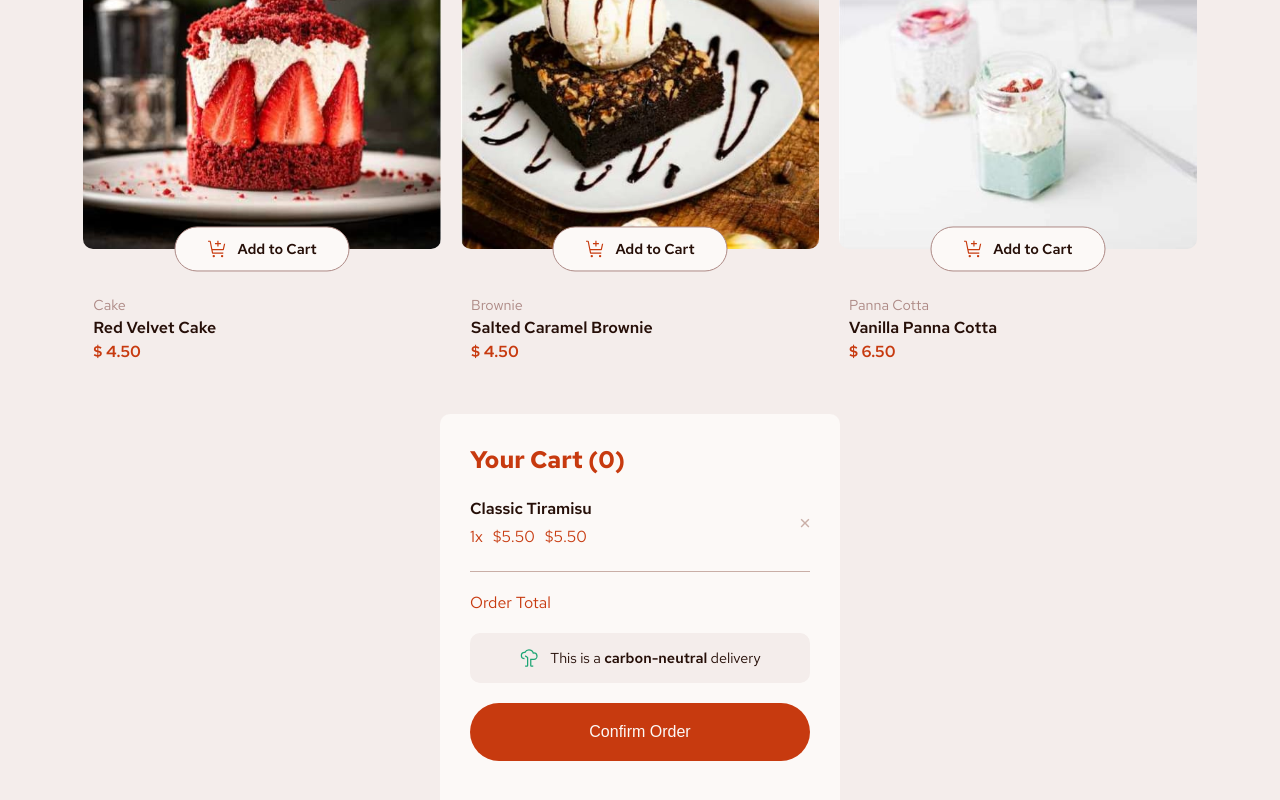
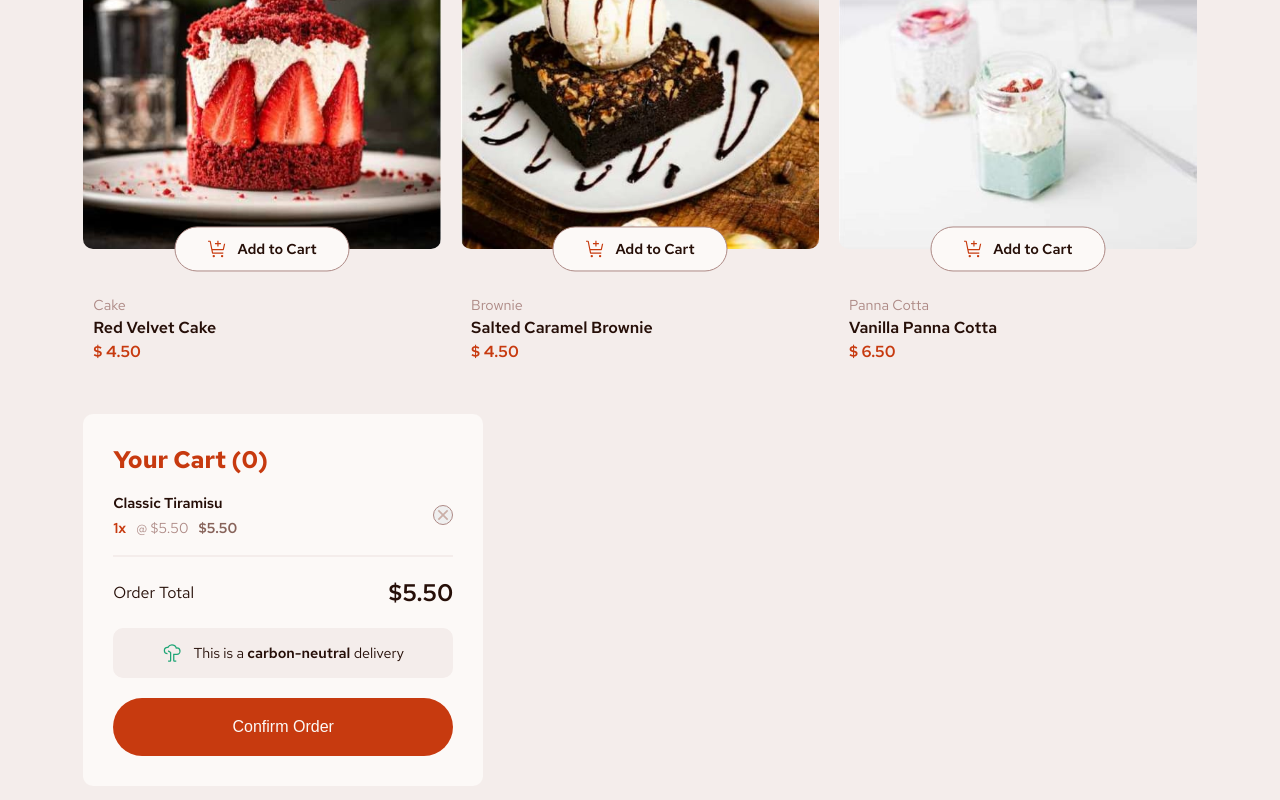
Before and after one commit to Charlene258/product-list-with-cart-main, a plain HTML site: page index.html in a window 1280 px wide. Shown: the part 1255-2055 px from the top of the page. Drawn offline with Linux system fonts and the light colour scheme.

Commit message:
updated index.html & style.css

```diff
--- a/index.html
+++ b/index.html
@@ -28,28 +28,21 @@
               <p class="item-name">Classic Tiramisu</p>
               <div class="quantity-price-container">
                 <p class="item-quantity">1x</p>
-                <p class="item-price">$5.50</p>
+                <p class="item-price">@ $5.50</p>
                 <p class="total-item-price">$5.50</p>
               </div>
             </div>
-            <svg
-              class="cancel-btn"
-              xmlns="http://www.w3.org/2000/svg"
-              width="10"
-              height="10"
-              fill="none"
-              viewBox="0 0 10 10"
-            >
-              <path
-                fill="#CAAFA7"
-                d="M8.375 9.375 5 6 1.625 9.375l-1-1L4 5 .625 1.625l1-1L5 4 8.375.625l1 1L6 5l3.375 3.375-1 1Z"
+            <button class="remove-item-btn">
+              <img
+                src="assets/images/icon-remove-item.svg"
+                alt="remove item button"
               />
-            </svg>
+            </button>
           </div>
 
           <div class="order-total">
             <p>Order Total</p>
-            <p class="order-price-total"></p>
+            <p class="order-price-total">$5.50</p>
           </div>
           <div class="carbon-neutral-delivery-container">
             <svg
--- a/style.css
+++ b/style.css
@@ -19,6 +19,7 @@
 }
 
 body {
+  min-width: 375px;
   background-color: var(--Rose-100);
   display: flex;
   flex-direction: column;
@@ -159,27 +160,36 @@
 
 .order-summary {
   grid-column: 3;
-  height: 600px;
+  /* height: 600px; */
+  align-self: start;
   border-radius: 10px;
   background-color: var(--Rose-50);
   padding: 30px 30px;
+  color: var(--Rose-900);
+}
+
+.order-summary h2,
+.item-quantity {
   color: var(--Red);
 }
 
 .order-item-container {
   display: flex;
-  /* border: 1px solid; */
   justify-content: space-between;
   align-items: center;
-  padding: 20px 0px;
-  border-bottom: 1px solid var(--Rose-300);
+  padding: 15px 0px;
+  border-bottom: 2px solid var(--Rose-100);
+  font-size: 0.9em;
 }
 
 .item-info {
   display: flex;
   flex-direction: column;
   line-height: 1.75;
-  /* border: 1px solid;x */
+}
+
+.item-name {
+  font-weight: 600;
 }
 
 .quantity-price-container {
@@ -187,13 +197,45 @@
   gap: 10px;
 }
 
-.item-name {
-  color: var(--Rose-900);
+.item-quantity,
+.total-item-price,
+.order-total .order-price-total {
   font-weight: 600;
+}
+
+.item-price {
+  color: var(--Rose-400);
+}
+
+.total-item-price {
+  color: var(--Rose-500);
+}
+
+.remove-item-btn {
+  width: 20px;
+  height: 20px;
+  border: 1px solid var(--Rose-400);
+  padding: 3px;
+  margin: 0;
+  border-radius: 50%;
+  cursor: pointer;
+}
+
+.remove-item-btn img {
+  width: 100%;
+  height: 100%;
+  object-fit: cover;
 }
 
 .order-total {
   margin: 20px 0;
+  display: flex;
+  justify-content: space-between;
+  align-items: center;
+}
+
+.order-total .order-price-total {
+  font-size: 1.5em;
 }
 
 .carbon-neutral-delivery-container,
```
